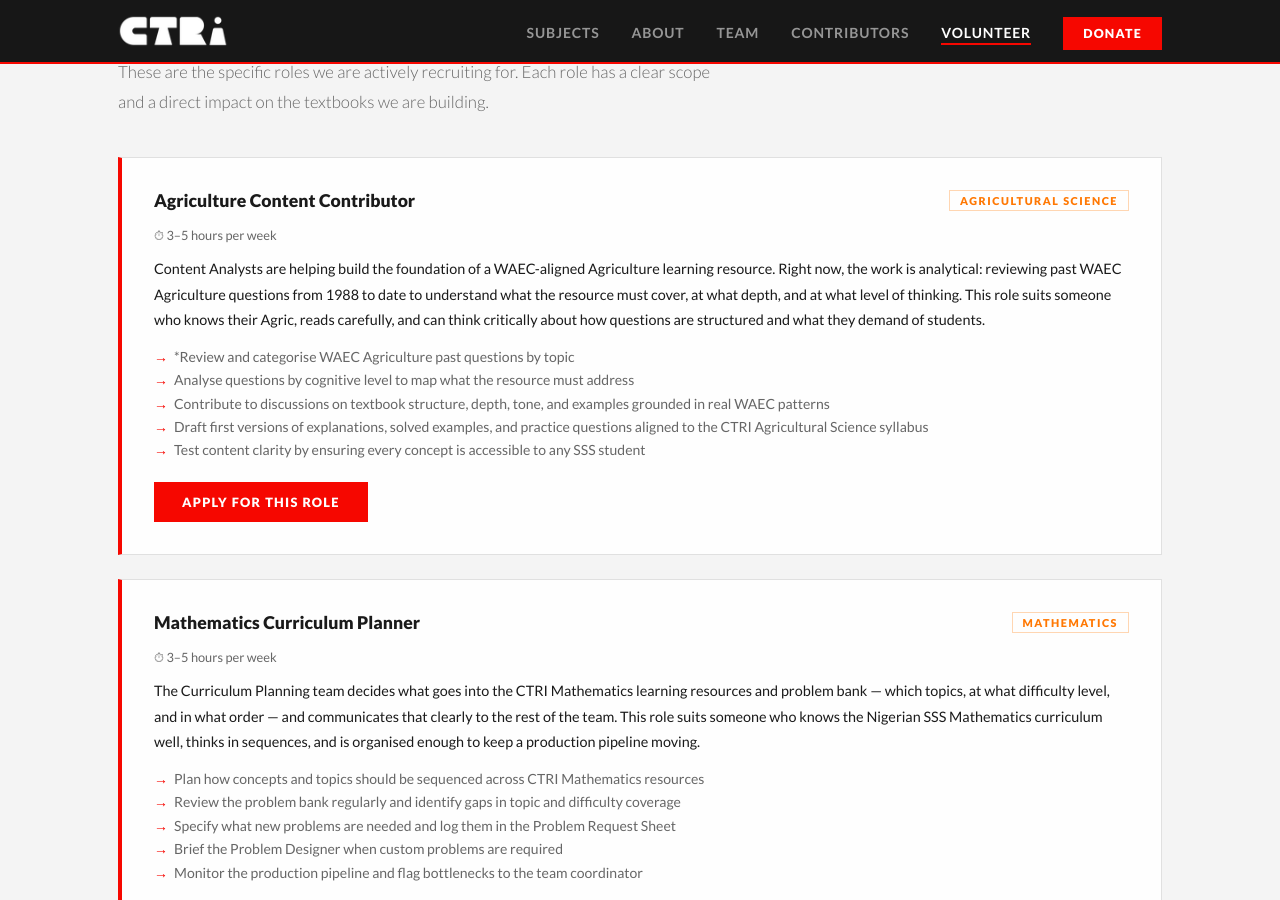
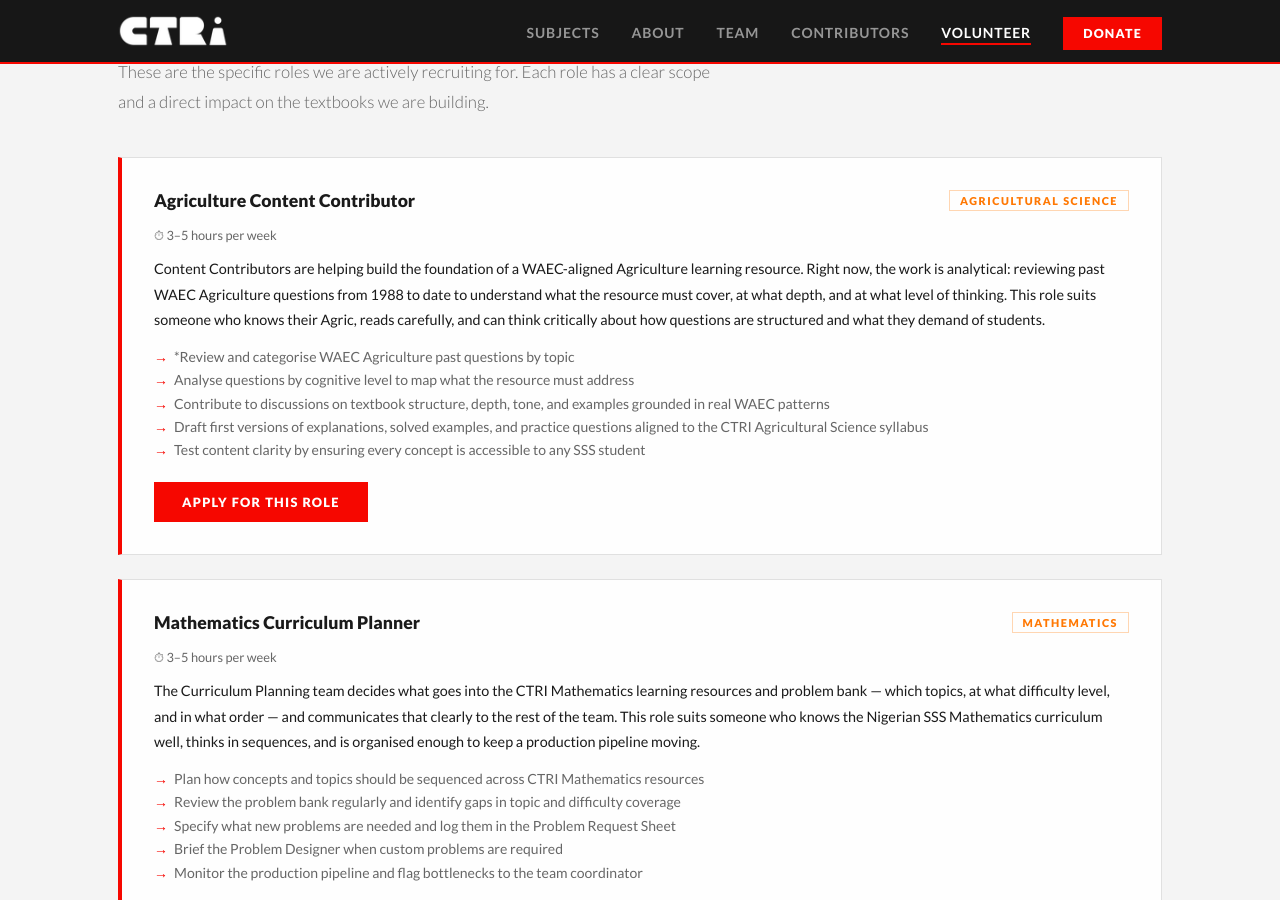
Before and after one commit to JoshuaOlu/ctri.ng, a Jekyll site: the page built from volunteer/index.html, in a window 1280 px wide and 900 px high, scrolled down 492 px. Built offline with Jekyll 4.4.1, drawn with Linux system fonts in a browser that asks for light colours.

Commit message:
Minor adjustment

```diff
--- a/_data/volunteer_roles.yml
+++ b/_data/volunteer_roles.yml
@@ -16,7 +16,7 @@
   subject: "Agricultural Science"
   status: "open"
   commitment: "3–5 hours per week"
-  description: "Content Analysts are helping build the foundation of a WAEC-aligned Agriculture learning resource. Right now, the work is analytical: reviewing past WAEC Agriculture questions from 1988 to date to understand what the resource must cover, at what depth, and at what level of thinking. This role suits someone who knows their Agric, reads carefully, and can think critically about how questions are structured and what they demand of students."
+  description: "Content Contributors are helping build the foundation of a WAEC-aligned Agriculture learning resource. Right now, the work is analytical: reviewing past WAEC Agriculture questions from 1988 to date to understand what the resource must cover, at what depth, and at what level of thinking. This role suits someone who knows their Agric, reads carefully, and can think critically about how questions are structured and what they demand of students."
   what_you_will_do:
     - "*Review and categorise WAEC Agriculture past questions by topic"
     - "Analyse questions by cognitive level to map what the resource must address"
```
